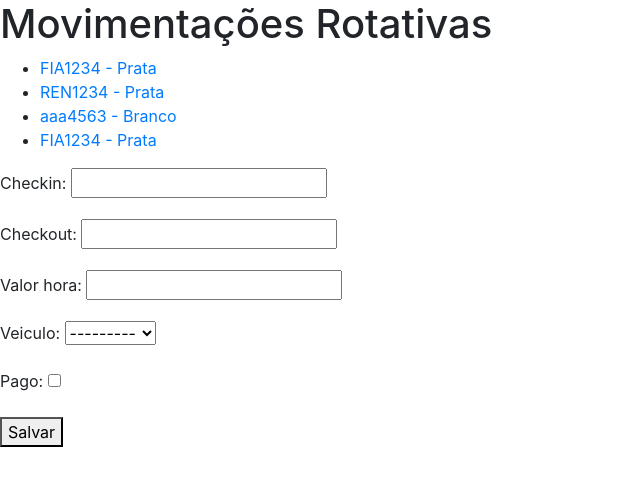
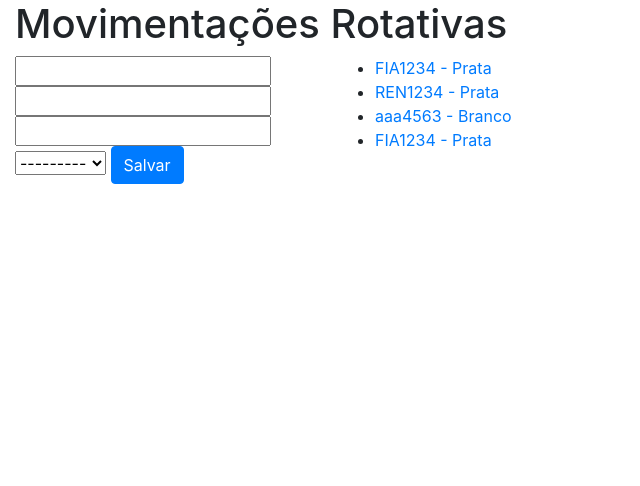
Before and after one commit to diegopmayer/ProjetoFinal, a Django app: a page that uses templates/base.html in a window 1280 px wide. Shown: the top 486 px of the page, without its empty margins (0-640 px from the left). Run offline with Django 3.2, Linux system fonts and the light colour scheme; data comes from the database, SQL or seed files in the repository; both versions use the stored data as it was after the commit; some libraries are stand-ins or nearby versions.

Commit message:
style form movrotativos

```diff
--- a/core/templates/core/lista_movrotativos.html
+++ b/core/templates/core/lista_movrotativos.html
@@ -1,8 +1,25 @@
 {% extends 'base.html' %}
 
+{% load bootstrap %}
+
 {% block main %}
+
 <h1>Movimentações Rotativas</h1>
+<div class="row">
 
+    <div class="col-sm-3">
+        <form action="{% url 'core_mov_rot_add' %}" method="POST">
+            {% csrf_token %}
+            {{ form.checkin|bootstrap }}
+            {{ form.checkout|bootstrap }}
+            {{ form.valor_hora|bootstrap }}
+            {{ form.veiculo|bootstrap }}
+
+            <button type="submit" class="btn btn-primary">Salvar</button>
+        </form>
+    </div>
+
+    <div class="col-sm-6">
         <ul>
             {% for mov in mov_rot %}
                 <li>
@@ -12,10 +29,7 @@
                 </li>
             {% endfor %}
         </ul>
+    </div>
 
-<form action="{% url 'core_mov_rot_add' %}" method="POST">
-    {% csrf_token %}
-    {{ form.as_p }}
-    <button type="submit">Salvar</button>
-</form>
+</div>
 {% endblock %}
--- a/estacionamento/settings.py
+++ b/estacionamento/settings.py
@@ -9,6 +9,7 @@ DEBUG = True
 ALLOWED_HOSTS = []
 
 INSTALLED_APPS = [
+    'bootstrapform',
     'core',
     'django.contrib.admin',
     'django.contrib.auth',
--- a/templates/base.html
+++ b/templates/base.html
@@ -6,7 +6,11 @@
         <link rel="stylesheet" href="{% static 'css/bootstrap.css' %}">
     </header>
     <body>
-        {% block main %}
-        {% endblock %}
+        <div class="container-fluid">
+
+                {% block main %}
+                {% endblock %}
+
+        </div>
     </body>
 </html>
```
Also changed, not shown: requirements-dev.txt (added, +7 -0 lines), db.sqlite3. Lines whose indentation alone changed are shown as unchanged.
